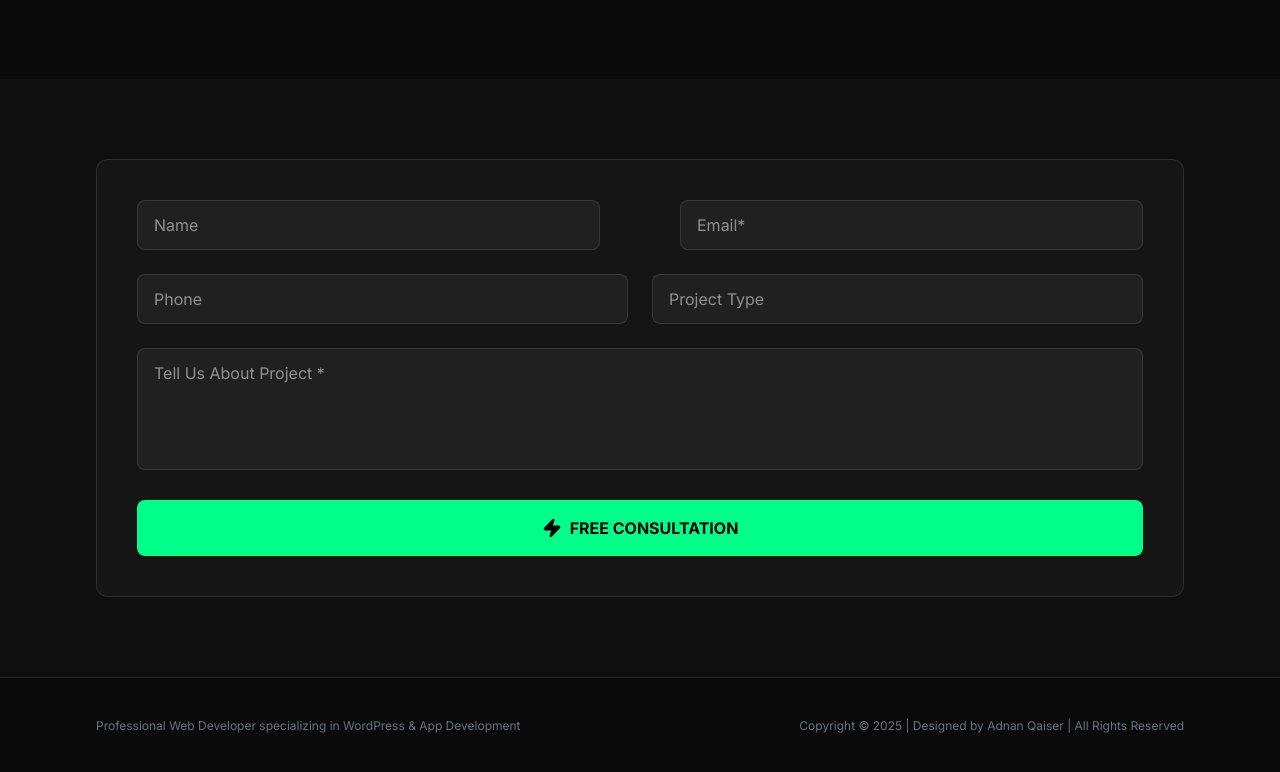
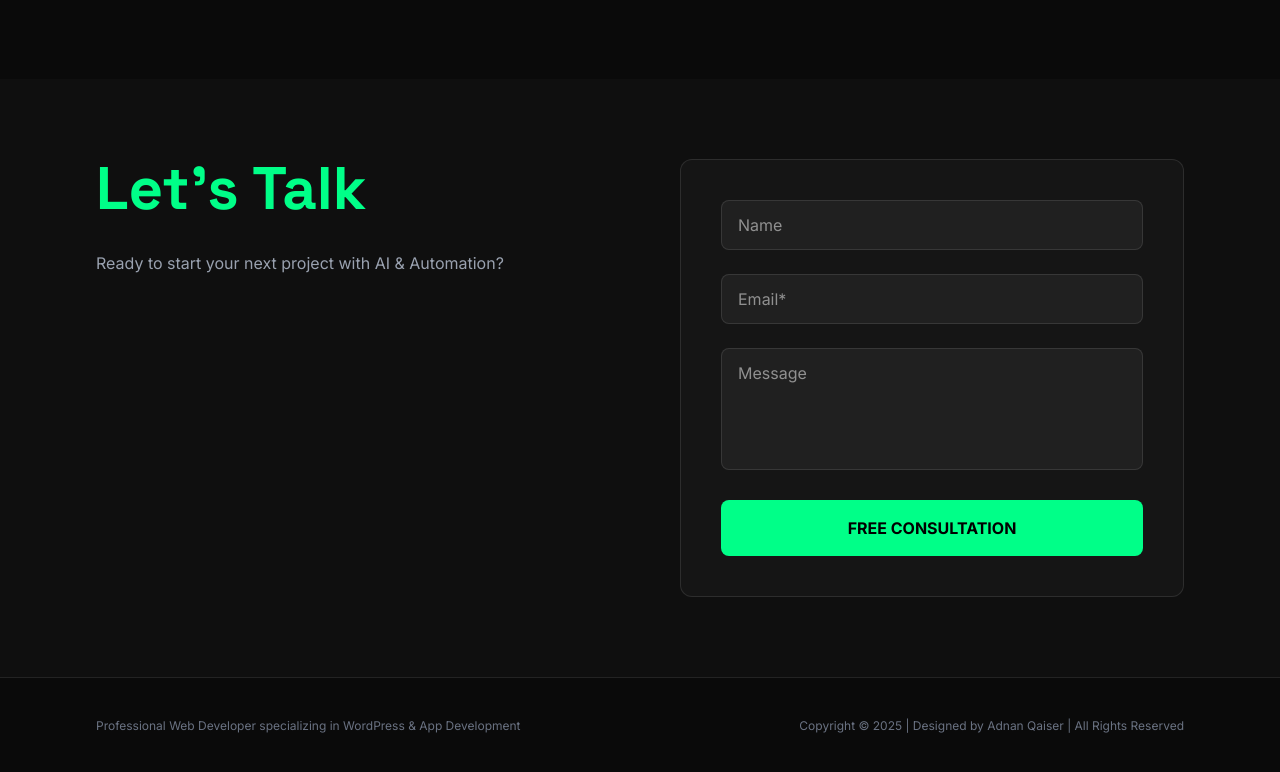
Before and after one commit to adnanqaiser/my-portfolio, a React (Vite) app: page / in a window 1280 px wide. Shown: the part 6125-6897 px from the top of the page. Built offline with nearby package versions, Linux system fonts and the light colour scheme.

Commit message:
design: restored old grid layout for contact section

```diff
--- a/src/pages/Home.tsx
+++ b/src/pages/Home.tsx
@@ -467,21 +467,29 @@ export default function Home() {
           </div>
         </div>... */}
       <section id="contact" className="section-padding bg-white/2">
+  <div className="container mx-auto">
+    {/* Ye line 2 columns banayegi desktop par */}
+    <div className="grid grid-cols-1 lg:grid-cols-2 gap-20">
+
+      {/* Left Side: Text aur Info */}
+      <div>
+        <h2 className="text-6xl font-bold font-display text-brand-green mb-8">Let's Talk</h2>
+        <div className="space-y-8">
+           <p className="text-gray-400">Ready to start your next project with AI & Automation?</p>
+           {/* Baaqi contact info yahan... */}
+        </div>
+      </div>
+
+      {/* Right Side: Form */}
       <div className="glass-card p-10">
-  {/* --- NEW NETLIFY FORM (ACTIVE) --- */}
- {/* --- NEW NETLIFY FORM (ACTIVE) --- */}
-
         <form
           name="contact-portfolio"
           method="POST"
           data-netlify="true"
-  netlify="true"
-  className="space-y-6"
           onSubmit={(e) => {
             e.preventDefault();
-  const form = e.currentTarget; // Form ka reference
+            const form = e.currentTarget;
             const formData = new FormData(form);
-
             fetch("/", {
               method: "POST",
               headers: { "Content-Type": "application/x-www-form-urlencoded" },
@@ -489,41 +497,26 @@ export default function Home() {
             })
             .then(() => {
               alert("Message sent successfully!");
-      form.reset(); // Ye line form ko bilkul khali (empty) kar degi
+              form.reset();
             })
-    .catch((error) => alert("Error: " + error));
+            .catch((error) => alert(error));
           }}
         >
           <input type="hidden" name="form-name" value="contact-portfolio" />
 
-  {/* Contact form fields */}
-    <div className="grid grid-cols-1 lg:grid-cols-2 gap-20">
-      <input name="name" type="text" placeholder="Name" className="bg-white/5 border border-border rounded-lg px-4 py-3 focus:outline-none focus:border-brand-green w-full" required />
-      <input name="email" type="email" placeholder="Email*" className="bg-white/5 border border-border rounded-lg px-4 py-3 focus:outline-none focus:border-brand-green w-full" required />
-    </div>
-    <div className="grid grid-cols-1 md:grid-cols-2 gap-6">
-      <input name="phone" type="text" placeholder="Phone" className="bg-white/5 border border-border rounded-lg px-4 py-3 focus:outline-none focus:border-brand-green w-full" />
-      <input name="subject" type="text" placeholder="Project Type" className="bg-white/5 border border-border rounded-lg px-4 py-3 focus:outline-none focus:border-brand-green w-full" />
-    </div>
-    <textarea name="message" placeholder="Tell Us About Project *" rows={4} className="bg-white/5 border border-border rounded-lg px-4 py-3 focus:outline-none focus:border-brand-green w-full resize-none" required></textarea>
-    <button
-    type="submit"
-    className="bg-brand-green text-black px-8 py-4 rounded-lg font-bold flex items-center justify-center gap-2 hover:bg-emerald-400 transition-all duration-300 w-full"
-  >
-    <Zap size={20} className="fill-current" />
+          <div className="space-y-6">
+             <input name="name" type="text" placeholder="Name" className="bg-white/5 border border-border rounded-lg px-4 py-3 w-full" required />
+             <input name="email" type="email" placeholder="Email*" className="bg-white/5 border border-border rounded-lg px-4 py-3 w-full" required />
+             <textarea name="message" placeholder="Message" rows={4} className="bg-white/5 border border-border rounded-lg px-4 py-3 w-full resize-none" required></textarea>
+
+             <button type="submit" className="bg-brand-green text-black px-8 py-4 rounded-lg font-bold w-full hover:bg-emerald-400 transition-colors">
                FREE CONSULTATION
              </button>
+          </div>
         </form>
+      </div>
 
-  {/* --- OLD CODE (COMMENTED OUT) ---
-  <form className="space-y-6">
-    <div className="grid grid-cols-1 md:grid-cols-2 gap-6">
-      <input type="text" placeholder="Name" className="..." />
-      <input type="email" placeholder="Email*" className="..." />
     </div>
-    ... baaqi purana code yahan ...
-  </form>
-  --------------------------------- */}
   </div>
 </section>
     </>
```
Lines whose indentation alone changed are shown as unchanged.
